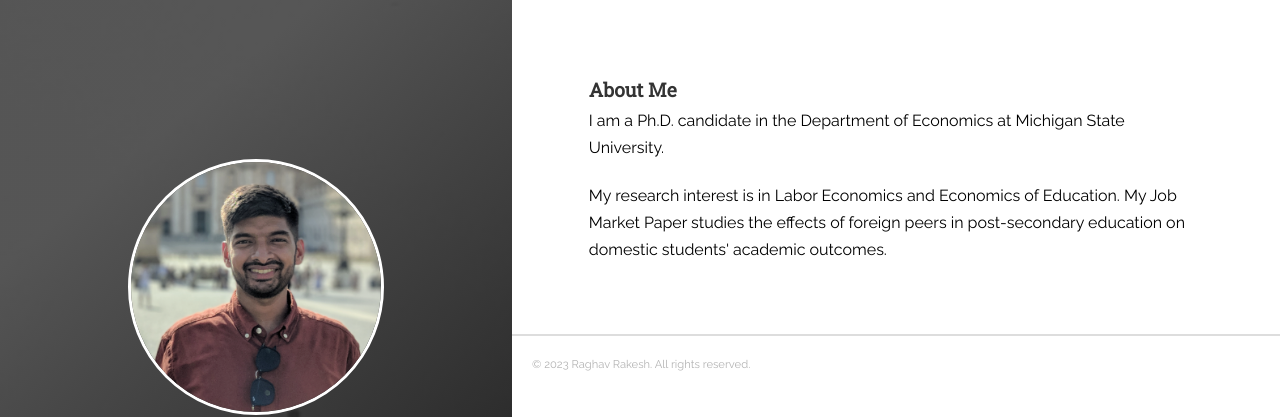
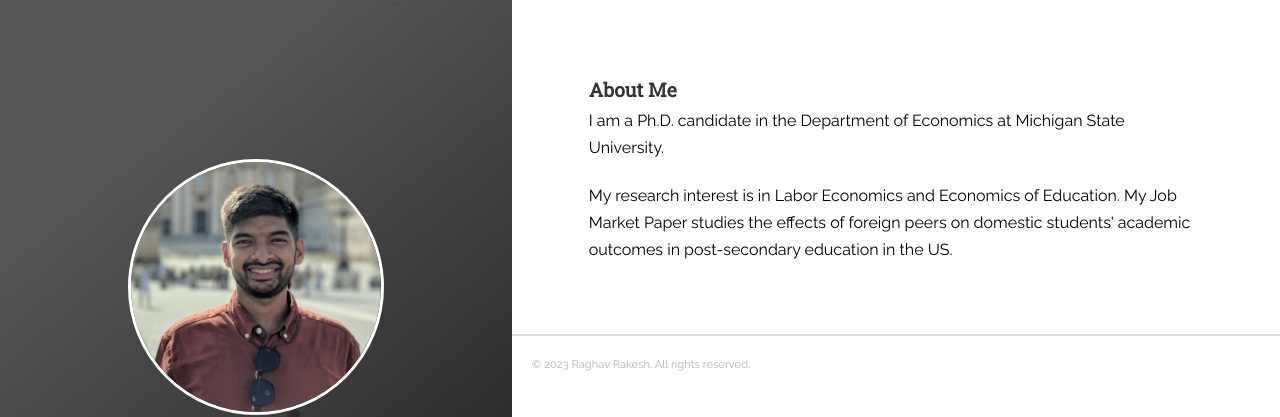
Before and after one commit to raghavrakesh/raghavrakesh.github.io, a Jekyll site: the page built from _posts/2018-06-14-about.markdown, in a window 1280 px wide. Shown: the top 417 px of the page. Built offline with Jekyll 4.4.1, drawn with Linux system fonts in a browser that asks for light colours.

Commit message:
Update 2018-06-14-about.markdown

```diff
--- a/_posts/2018-06-14-about.markdown
+++ b/_posts/2018-06-14-about.markdown
@@ -10,7 +10,7 @@ tags: [jekyll]
 <p><font color="#000000">I am a Ph.D. candidate in the Department of Economics at Michigan State University.</font></p>
 
 
-<p><font color="#000000"> My research interest is in Labor Economics and Economics of Education. My Job Market Paper studies the effects of foreign peers in post-secondary education on domestic students' academic outcomes. </font></p>
+<p><font color="#000000"> My research interest is in Labor Economics and Economics of Education. My Job Market Paper studies the effects of foreign peers on domestic students' academic outcomes in post-secondary education in the US. </font></p>
 
 <!--
 <p style="color:#000000;">For more information, please see my <a href="{{ site.baseurl }}/files/CV_Anjali_P_Verma.pdf"><b><font face="Arial" color="#C35900">CV </font></b></a> or contact me at  <a href="mailto:{{ site.author.email }}" title="Email {{ site.author.email }}" target="_blank"><b><font face="Arial" color="#C35900">anjali.priya@utexas.edu</font></b></a>.</p>
```
